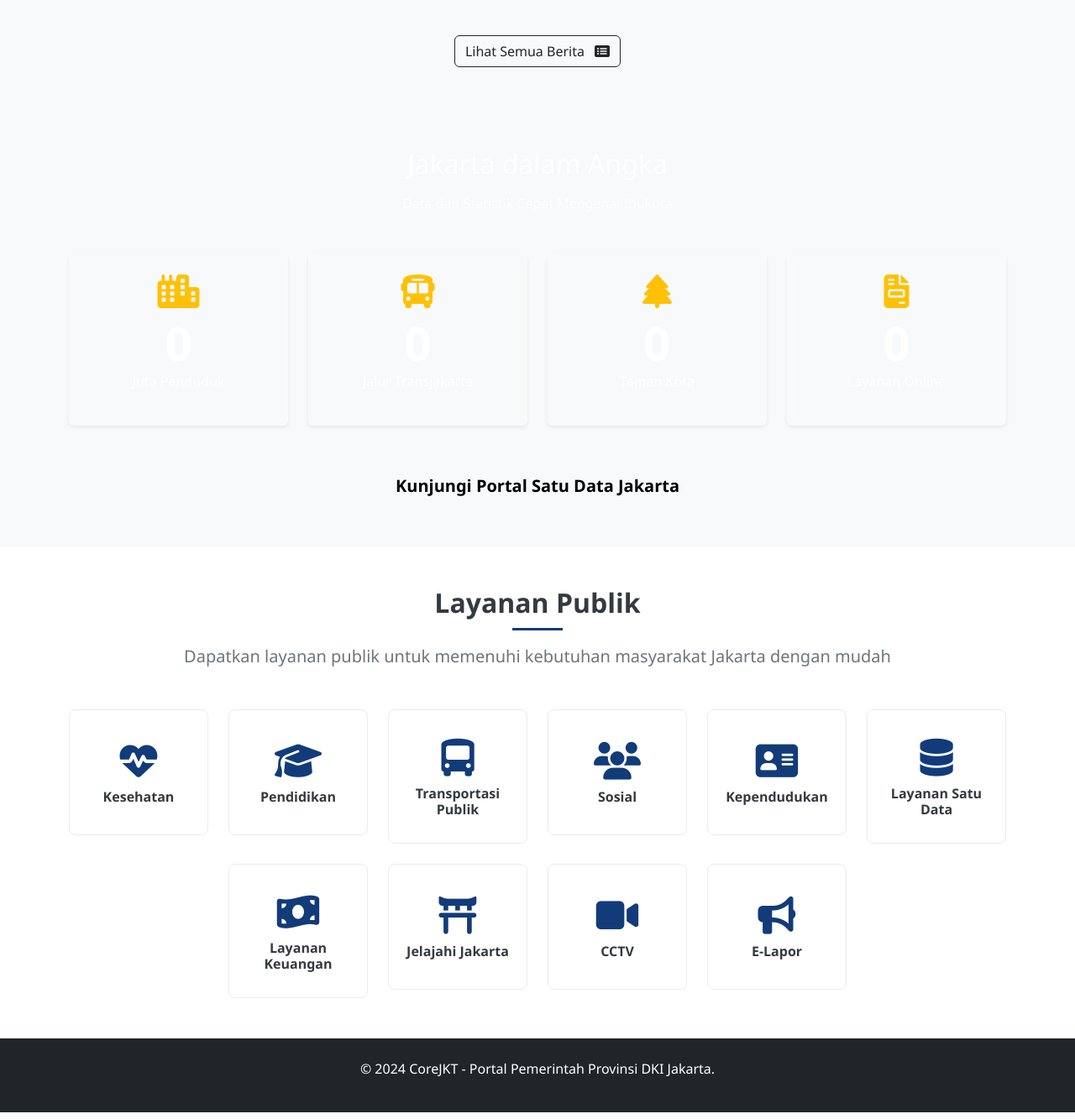
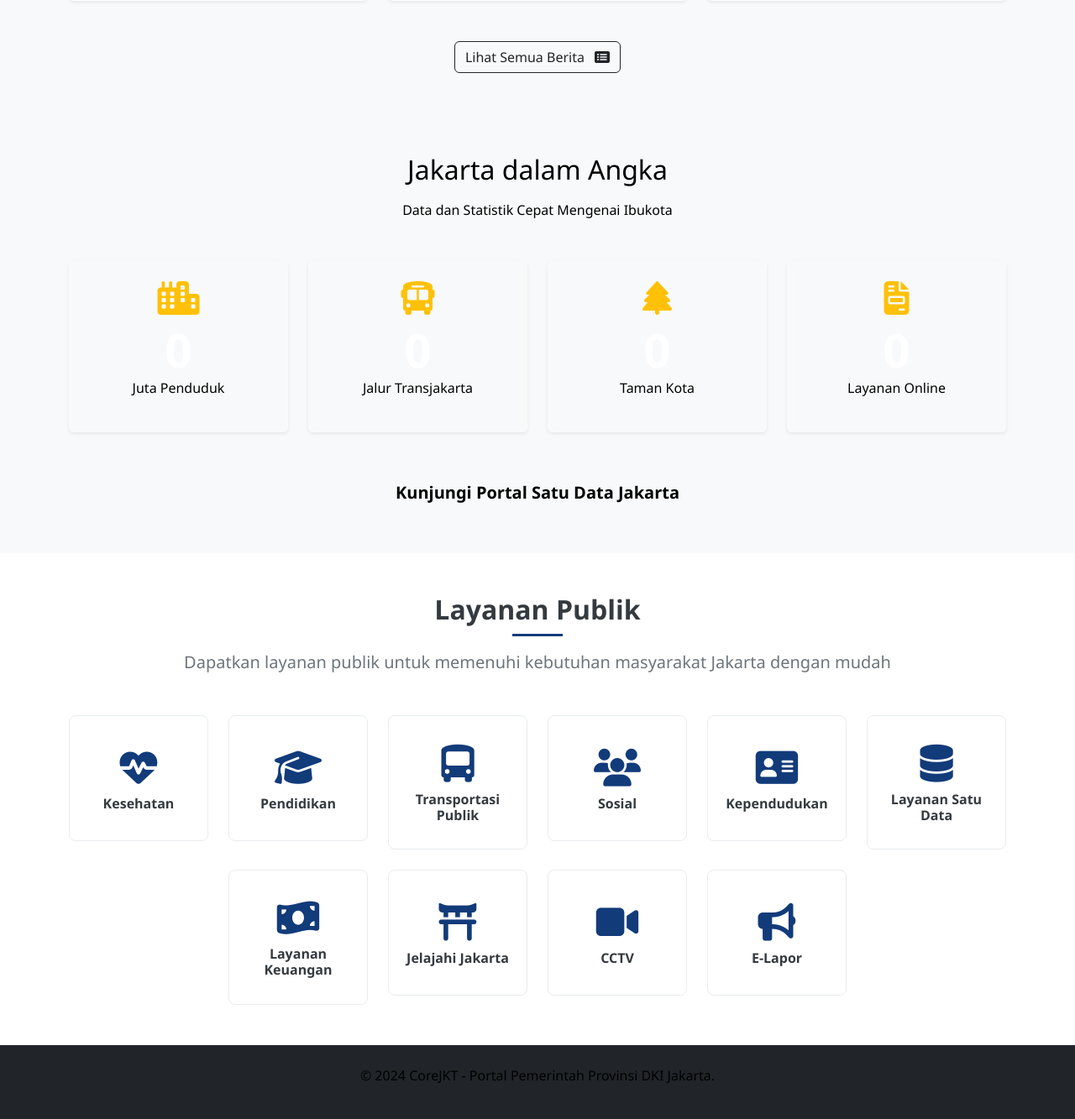
Before and after one commit to Nadhif-Pramudya49/CoreJKT, a PHP site: page /dashboard.php in a window 1280 px wide. Shown: the part 1853-3186 px from the top of the page at 84% size. Run offline with PHP 8.4, Linux system fonts and the light colour scheme; the visitor is signed in with stand-in values (Sample User, id 1).

Commit message:
push projek

```diff
--- a/apache/www/dashboard.php
+++ b/apache/www/dashboard.php
@@ -212,7 +212,7 @@ if (!isset($_SESSION["user"])) {
     <div class="container">
         <div class="row align-items-center">
             <div class="col-lg-6 mb-4 mb-lg-0">
-                <img src="assets/tugu_monas.jpg" class="img-fluid rounded shadow-lg" alt="Monas Jakarta">
+                <img src="assets/Jakarta.jpg" class="img-fluid rounded shadow-lg" alt="Monas Jakarta">
             </div>
             <div class="col-lg-6">
                 <h2 class="display-5 fw-bold mb-3">Jakarta, Kota Kolaborasi</h2>
@@ -241,7 +241,7 @@ if (!isset($_SESSION["user"])) {
         <div class="row g-4">
             <div class="col-md-4">
                 <div class="card h-100 shadow-sm border-0 berita-card">
-                    <img src="assets/berita1.jpg" class="card-img-top" alt="Ilustrasi berita">
+                    <img src="assets/Transjakarta.jpg" class="card-img-top" alt="Ilustrasi berita">
                     <div class="card-body">
                         <span class="badge bg-primary mb-2">Pemerintahan</span>
                         <h5 class="card-title">Pj. Gubernur Resmikan Pembangunan Transportasi Terintegrasi Baru</h5>
@@ -253,7 +253,7 @@ if (!isset($_SESSION["user"])) {
             </div>
             <div class="col-md-4">
                 <div class="card h-100 shadow-sm border-0 berita-card">
-                    <img src="assets/berita2.jpg" class="card-img-top" alt="Ilustrasi pengumuman">
+                    <img src="assets/pajak.jpg" class="card-img-top" alt="Ilustrasi pengumuman">
                     <div class="card-body">
                         <span class="badge bg-danger mb-2">Pengumuman</span>
                         <h5 class="card-title">Batas Akhir Pembayaran Pajak Bumi Bangunan Diperpanjang</h5>
@@ -265,7 +265,7 @@ if (!isset($_SESSION["user"])) {
             </div>
             <div class="col-md-4">
                 <div class="card h-100 shadow-sm border-0 berita-card">
-                    <img src="assets/berita3.jpg" class="card-img-top" alt="Ilustrasi kegiatan">
+                    <img src="assets/wifi.jpg" class="card-img-top" alt="Ilustrasi kegiatan">
                     <div class="card-body">
                         <span class="badge bg-info mb-2">Agenda</span>
                         <h5 class="card-title">Jakarta Mendapat Penghargaan Kota Paling Berkelanjutan Se-Asia Tenggara</h5>
@@ -282,10 +282,10 @@ if (!isset($_SESSION["user"])) {
     </div>
 </section>
 
-<section class="quick-stats-section py-5 text-white">
+<section class="quick-stats-section py-5 text-black">
     <div class="container">
         <div class="text-center mb-5">
-            <h2 class="mb-3 text-white">Jakarta dalam Angka</h2>
+            <h2 class="mb-3 text-black">Jakarta dalam Angka</h2>
             <p class="lead">Data dan Statistik Cepat Mengenai Ibukota</p>
         </div>
         <div class="row g-4 text-center">
@@ -415,7 +415,7 @@ if (!isset($_SESSION["user"])) {
       Jakarta
     </a>
 
-    <footer class="bg-dark text-white py-4">
+    <footer class="bg-dark text-black py-4">
       <div class="container text-center">
         <p>&copy; 2024 CoreJKT - Portal Pemerintah Provinsi DKI Jakarta.</p>
       </div>
```
